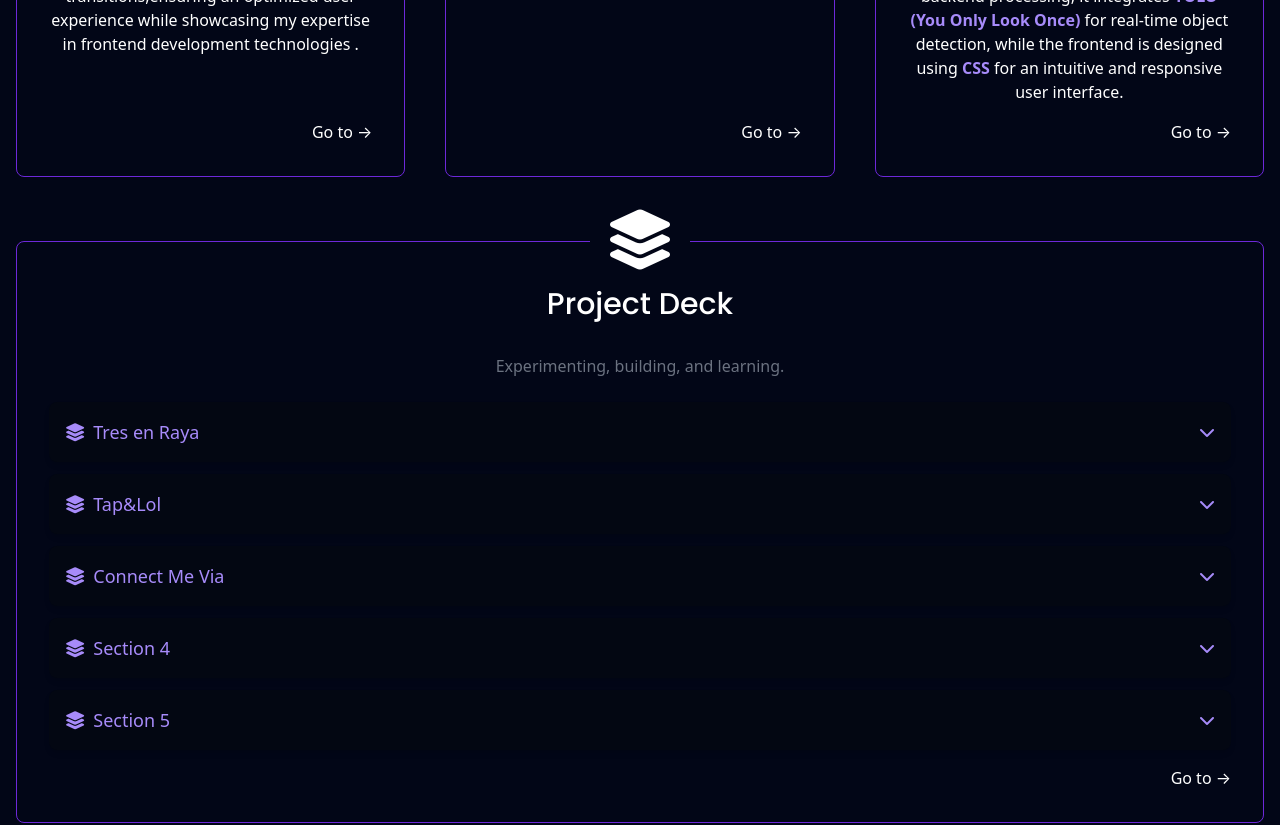
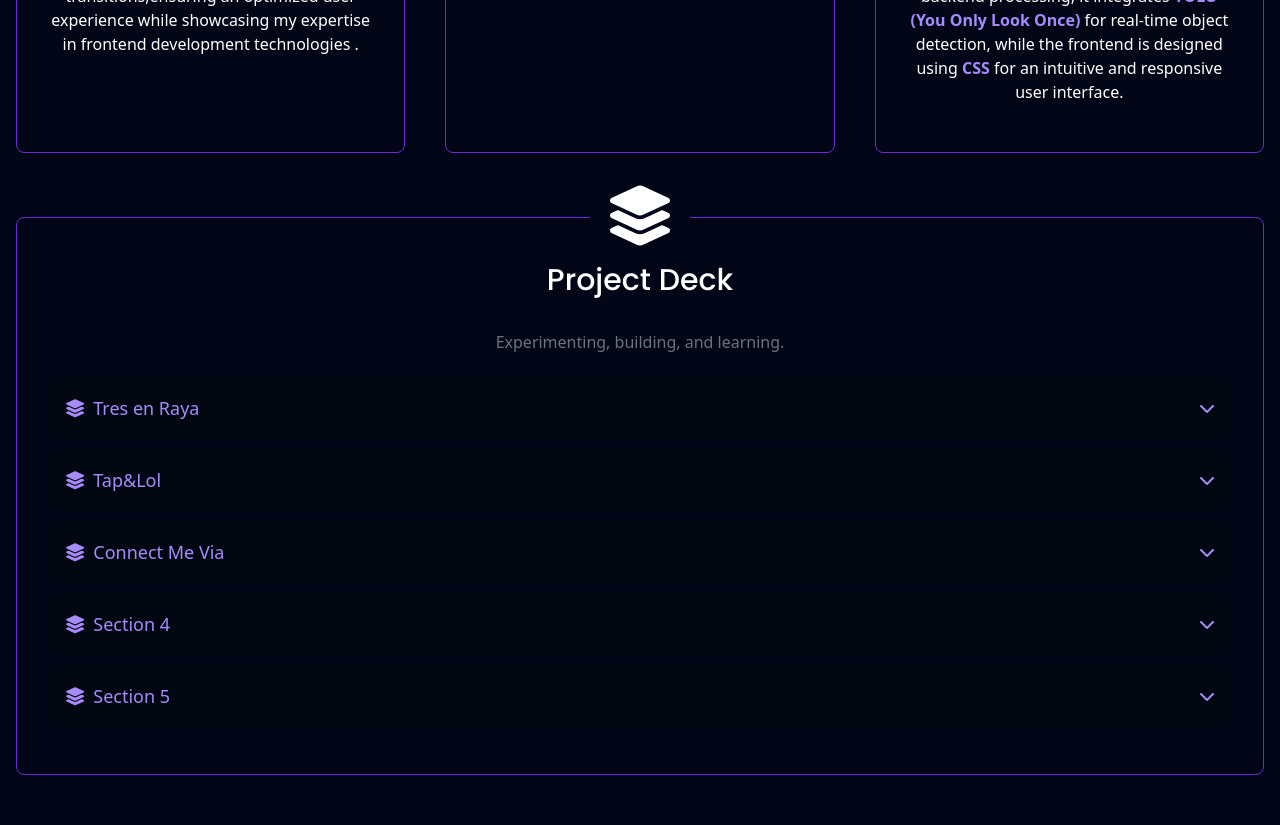
Before and after one commit to young-monk-samarth/PortFolio, a SvelteKit app: page / in a window 1280 px wide. Shown: the part 1120-1945 px from the top of the page. Built offline with nearby package versions, Linux system fonts and the light colour scheme.

Commit message:
Update Step.svelte

```diff
--- a/src/components/Step.svelte
+++ b/src/components/Step.svelte
@@ -19,7 +19,6 @@
         <div
             class="ml-auto cursor-pointer hover:text-slate-950 duration-200 relative after:absolute after:top-0 after:h-0 after:right-full after:bg-white after:w-full after:h-full after:duration-200 hover:after:translate-x-full after:z-[-1] overflow-hidden"
         >
-            <p class="z-4">Go to &rarr;</p>
         </div>
     </div>
 </a>
```
